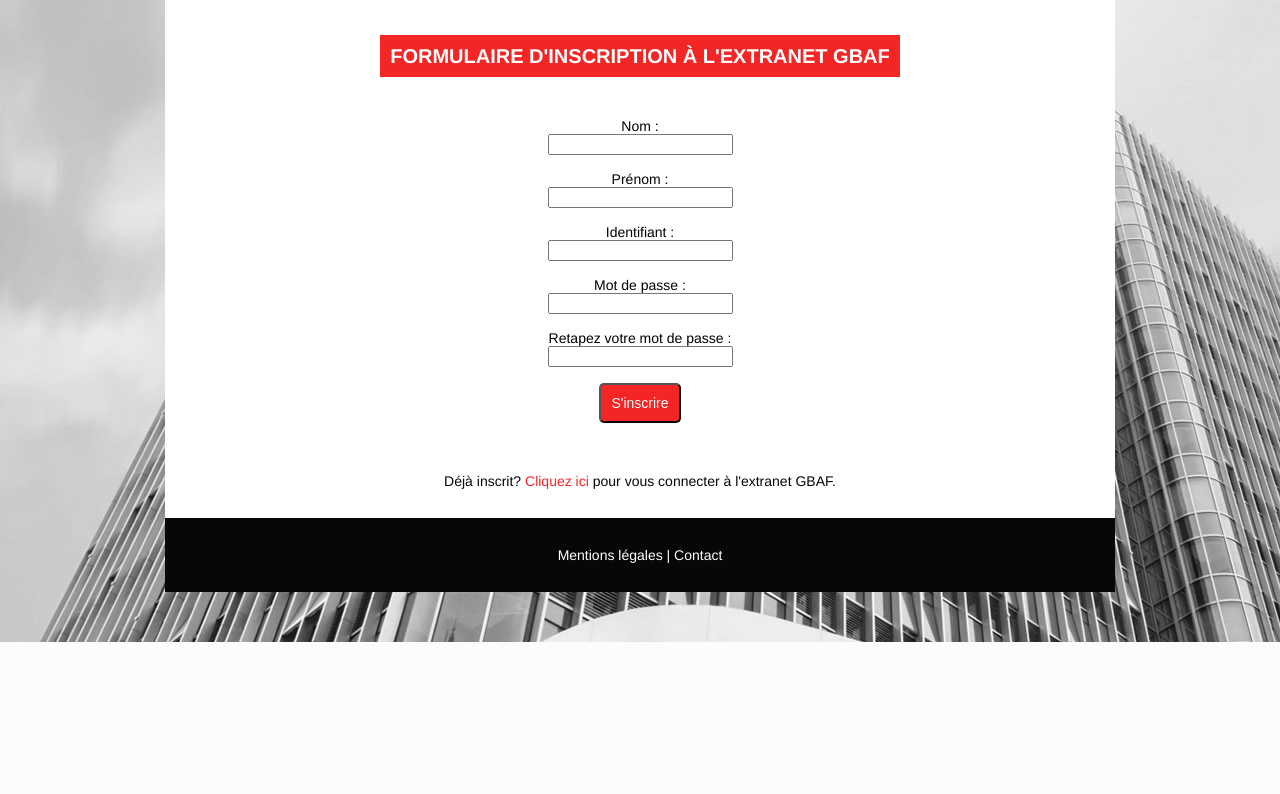
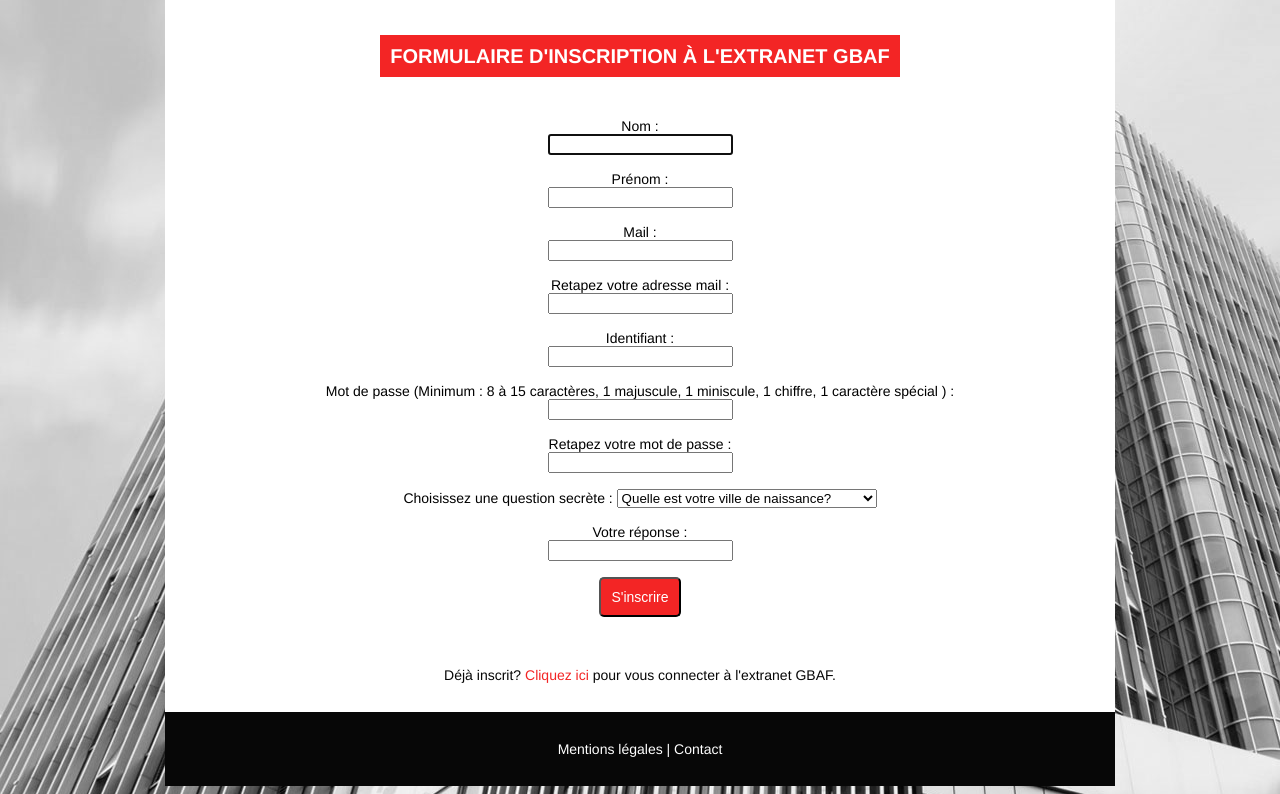
Before and after one commit to namory-19/V1_extranet_gbaf_procedural, a PHP site: page /inscription.php in a window 1280 px wide. Shown: the part 158-952 px from the top of the page. Before the commit the page ends 800 px from the top, so only its background shows below. Run offline with PHP 8.4, Linux system fonts and the light colour scheme; some libraries are stand-ins or nearby versions.

Commit message:
formulaire d'inscription user

```diff
--- /dev/null
+++ b/core/database.php
@@ -0,0 +1,16 @@
+<?php
+
+function get_bdd (): \PDO
+{
+    try
+    {
+        $bdd = new PDO('mysql:host=localhost;dbname=gbaf;charset=utf8', 'root', 'root'); // connexion à la BDD
+        $bdd->setAttribute(PDO::ATTR_ERRMODE, PDO::ERRMODE_WARNING); // affichage des erreurs SQL
+        array(PDO::ATTR_ERRMODE => PDO::ERRMODE_EXCEPTION); // affichage des erreurs SQL
+    }
+    catch(Exception $e)
+    {
+            die('Erreur : '.$e->getMessage()); // message d'erreur si problème connexion BDD
+    }
+    return $bdd;
+}
--- /dev/null
+++ b/core/functions.php
@@ -0,0 +1,88 @@
+<?php
+require_once("core/database.php"); // appelle le fichier permettant la connexion à la BDD.
+
+//
+//
+// fonction permettant le fonctionnement du formulaire d'inscription à l'extranet coté utilisateur.
+//
+//
+
+function register_user()
+{
+    $bdd=get_bdd(); // appelle la fonction de connexion à la BDD.
+
+    if (isset ($_POST['nom']) && ($_POST['prenom'])  && ($_POST['mail']) && ($_POST['username']) && ($_POST['password']) && ($_POST['repassword']) && ($_POST['question']) && ($_POST['reponse'])) // vérifie si les variables sont déclarées et sont différentes de null.
+    {
+        if ($_POST['password'] === $_POST['repassword']) // vérifie si les mots de passe entrés dans les deux champs sont identiques.
+        {
+            $password = $_POST['password'];
+            if (preg_match('#^(?=.*[a-z])(?=.*[A-Z])(?=.*[0-9])(?=.*\W)#', $password)) // vérifie si le mot de passe respecte la régle imposée : 8 à 15 caractères, 1 majuscule minimum, 1 miniscule minimum, 1 chiffre minimum, 1 caractère spécial.
+            {
+                if ($_POST['mail'] === $_POST['remail']) // vérifie si ls mails entrés dans les deux champs sont identiques.
+                {
+                    $reponse = $bdd->prepare('SELECT username FROM user WHERE username = :username'); // va chercher dans la BDD si le "username" défini dans le formulaire est présent en base
+                    $reponse->execute(array(
+                        'username' => $_POST['username'],
+                    ));
+                    $donnees = $reponse->fetch();
+                    if ($donnees == false) // si le "username" n'a pas été trouvé, il est donc libre, l'utilisateur peut poursuivre son inscription et prendre le "username" choisi
+                    {
+                        $reponse->closeCursor(); // libère la connexion au serveur, permettant ainsi à d'autres requêtes SQL d'être exécutées
+                        $pass_hache = password_hash($_POST['password'], PASSWORD_DEFAULT); // crée une clé de hachage pour le mot de passe
+                        $reponse = $bdd->prepare('INSERT INTO user(nom, prenom, mail, username, password, question, reponse, active, usergroup, date_inscription) VALUES(upper(:nom), :prenom, :mail, :username, :password, :question, :reponse, 1, 1, NOW())'); // insére tous les informations du formulaire en base dans la table "user"
+                        $reponse->execute(array(
+                            'nom' => $_POST['nom'],
+                            'prenom' => $_POST['prenom'],
+                            'mail' => $_POST['mail'],
+                            'username' => $_POST['username'],
+                            'password' => $pass_hache,
+                            'question' => $_POST['question'],
+                            'reponse' => $_POST['reponse']
+                        ));
+                        ?>
+                        <div class="msg_success">  <!-- message pour informer l'utilisateur que son compte a été créé-->
+                        <p>Félicitation, votre compte a été créé avec succès! <a href="/connexion.php" target="_blank" rel="noopener noreferrer">Cliquez ici</a> pour vous connecter à l'extranet GBAF.</p>
+                        </div>
+                        <?php
+                    }
+                    else
+                    {
+                        ?>
+                        <div class="msg_error"> <!-- message pour informer l'utilisateur que le "username" est déjà pris - présent en base-->
+                        <p>Cet identifiant est déjà pris, merci d'en choisir un autre</p>
+                        </div>
+                        <br>
+                        <?php
+                    }
+                }
+                else
+                {
+                    ?>
+                    <div class="msg_error"> <!-- message pour informer l'utilisateur que les adresses mails saisies ne sont pas identiques-->
+                    <p>Vos adresses mail ne sont pas identiques, merci de corriger votre saisie.</p>
+                    </div>
+                    <br>
+                    <?php
+                }
+            }
+            else
+            {
+                ?>
+                <div class="msg_error"> <!-- message pour informer l'utilisateur que le mot de passe ne respecte pas la régle-->
+                <p>Votre mot de passe ne respecte pas la régle imposée : 8 à 15 caractères, 1 majuscule minimum, 1 miniscule minimum, 1 chiffre minimum, 1 caractère spécial.</p>
+                </div>
+                <br>
+                <?php
+            }
+        }
+        else
+        {
+            ?>
+            <div class="msg_error"> <!-- message pour informer l'utilisateur que les mots de passe saisis ne sont pas identiques-->
+            <p>Vos mots de passe ne sont pas identiques, merci de corriger votre saisie.</p>
+            </div>
+            <br>
+            <?php
+        }
+    }
+}
--- a/css/style.css
+++ b/css/style.css
@@ -361,6 +361,33 @@ section
     cursor: pointer;
 }
 
+.msg_success
+{
+    margin-bottom: 3rem;
+}
+
+.msg_success p
+{
+    color: #4F8A10;
+	background-color: #DFF2BF;
+    padding: 1rem;
+    display: inline;
+}
+
+.msg_error
+{
+    margin-bottom: 3rem;
+}
+
+.msg_error p
+{
+    color: #D8000C;
+    background-color: #FFBABA;
+    padding: 1rem;
+    display: inline;
+}
+
+
 /* -------- footer --------*/
 
 footer
--- a/inscription.php
+++ b/inscription.php
@@ -7,6 +7,7 @@
     <link rel="stylesheet" href="css/style.css">
     <title>Page d'inscription à l'extranet GBAF</title>
 </head>
+<?php require_once("core/functions.php"); ?>
 <body>
     <?php include("header.php"); ?>
     <section class="page_connexion_inscription">
@@ -15,41 +16,76 @@
                 Formulaire d'inscription à l'extranet GBAF
             </h1>
         </div>
+       <?php
+        require_once("core/database.php");
+        $bdd=get_bdd();
+        ?>
         <div class="formulaire_connexion_inscription">
-            <form action="inscription_post_php" method="post">
+            <form action="inscription.php" method="post">
                     <div class="formulaire_nom">
                         <label for="name">Nom : </label>
                         <br>
-                <input type="text" id="name" name="nom">
+                        <input type="text" id="name" name="nom" value="<?php echo isset($_POST['nom'])? $_POST['nom'] : ''?>" autofocus required>
                     </div>
                     <br>
                     <div class="formulaire_prenom">
                         <label for="surname">Prénom : </label>
                         <br>
-                <input type="text" id="surname" name="prenom">
+                        <input type="text" id="surname" name="prenom" value="<?php echo isset($_POST['prenom'])? $_POST['prenom'] : ''?>" required>
+                    </div>
+                    <br>
+                    <div class="formulaire_mail">
+                        <label for="mail">Mail : </label>
+                        <br>
+                        <input type="email" id="mail" name="mail" value="<?php echo isset($_POST['mail'])? $_POST['mail'] : ''?>" oncopy="return false;" oncut="return false;" required>
+                    </div>
+                    <br>
+                    <div class="formulaire_mail">
+                        <label for="remail">Retapez votre adresse mail : </label>
+                        <br>
+                        <input type="email" id="remail" name="remail" value="<?php echo isset($_POST['remail'])? $_POST['remail'] : ''?>" onpaste="return false;" required>
                     </div>
                     <br>
                     <div class="formulaire_identifiant">
                         <label for="identifiant">Identifiant : </label>
                         <br>
-                <input type="text" id="identifiant" name="usernane">
+                        <input type="text" id="identifiant" name="username" value="<?php echo isset($_POST['username'])? $_POST['username'] : ''?>" required>
                     </div>
                     <br>
                     <div class="pass">
-                <label for="pass">Mot de passe : </label>
+                        <label for="pass">Mot de passe (Minimum : 8 à 15 caractères, 1 majuscule, 1 miniscule, 1 chiffre, 1 caractère spécial ) : </label>
                         <br>
-                <input type="password" id="pass" name="password">
+                        <input type="password" id="pass" name="password" pattern="^(?=.*[A-Z])(?=.*[a-z])(?=.*\d)(?=.*[-+!*$@%_])([-+!*$@%_\w]{8,15})$" required>
                     </div>
                     <br>
-                <div class="pass">
+                    <div class="repass">
                         <label for="repass">Retapez votre mot de passe : </label>
                         <br>
-                <input type="password" id="repass" name="password">
+                        <input type="password" id="repass" name="repassword" pattern="^(?=.*[A-Z])(?=.*[a-z])(?=.*\d)(?=.*[-+!*$@%_])([-+!*$@%_\w]{8,15})$" required>
+                    </div>
+                    <br>
+                    <div class="question">
+                    <label for="question">Choisissez une question secrète : </label>
+                        <select name="question" id="question" required>
+                            <option value="Quelle est votre ville de naissance?" selected >Quelle est votre ville de naissance?</option>
+                            <option value="Quel est votre chanteur/groupe préféré?">Quel est votre chanteur/groupe préféré?</option>
+                            <option value="Dans quel pays aimeriez-vous voyager?">Dans quel pays aimeriez-vous voyager?</option>
+                            <option value="Quelle est votre boisson préférée?">Quelle est votre boisson préférée?</option>
+                        </select>
+                    </div>
+                    <br>
+                    <div class="reponse">
+                        <label for="reponse">Votre réponse : </label>
+                        <br>
+                        <input type="text" id="reponse" name="reponse" value="<?php echo isset($_POST['reponse'])? $_POST['reponse'] : ''?>" required>
                     </div>
                     <br>
                 <input type="submit" value="S'inscrire" class="button_submit">
             </form>
         </div>
+       <?php
+        register_user();
+        ?>
         <p>
             Déjà inscrit? <a href="/connexion.php" target="_blank" rel="noopener noreferrer">Cliquez ici</a> pour vous connecter à l'extranet GBAF.
         </p>
```
Also changed, not shown: mdp_oublie.php (added, +71 -0 lines). Lines whose indentation alone changed are shown as unchanged.
